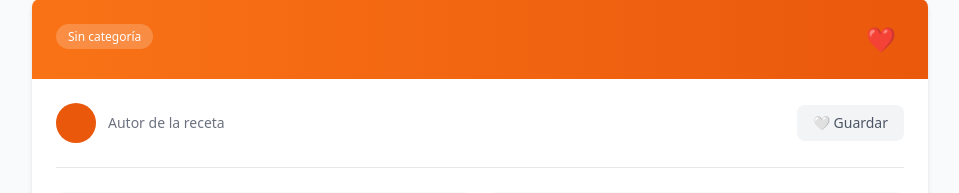
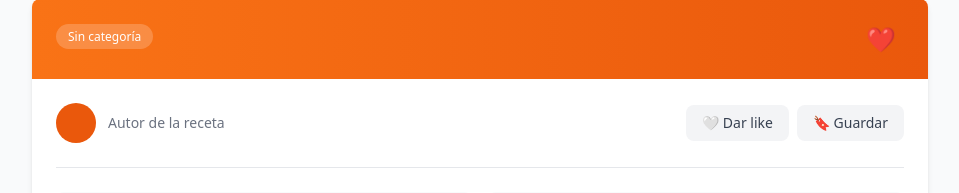
Before and after one commit to ChrisRedPixel/Sistema-de-Gestion-de-Recetas, a Flask app: template templates/receta_detalle.html in a window 1280 px wide. Shown: the part 137-330 px from the top of the page, without its empty margins (160-1119 px from the left). Run offline with Flask 3, Linux system fonts and the light colour scheme; the template is opened without the code that fills it, so the values that code supplies are empty; the visitor is signed in with stand-in values (Sample User, id 1); some libraries are stand-ins or nearby versions.

Commit message:
Añadir botón para dar/quitar like a recetas
- Añadido botón de like visible en receta_detalle.html
- Separados los botones de like y favoritos
- El botón muestra estado "Dar like" o "Te gusta" según corresponda
- Iconos diferentes para like (👍) y favoritos (❤️/🔖)

```diff
--- a/templates/receta_detalle.html
+++ b/templates/receta_detalle.html
@@ -47,18 +47,36 @@
                 {% if session.user_id %}
                     <div class="flex flex-wrap gap-2">
                         {% if session.user_id != receta.autor_id %}
+                            <!-- Botón de Like -->
+                            {% if tiene_like %}
+                                <form action="{{ url_for('quitar_like', id=receta.id) }}" method="POST">
+                                    <button type="submit"
+                                            class="bg-red-100 text-red-600 px-4 py-2 rounded-lg hover:bg-red-200 transition-colors text-xs sm:text-sm btn-touch">
+                                        👍 Te gusta
+                                    </button>
+                                </form>
+                            {% else %}
+                                <form action="{{ url_for('dar_like', id=receta.id) }}" method="POST">
+                                    <button type="submit"
+                                            class="bg-gray-100 text-gray-700 px-4 py-2 rounded-lg hover:bg-gray-200 transition-colors text-xs sm:text-sm btn-touch">
+                                        🤍 Dar like
+                                    </button>
+                                </form>
+                            {% endif %}
+
+                            <!-- Botón de Favoritos -->
                             {% if es_favorito %}
                                 <form action="{{ url_for('quitar_favorito', id=receta.id) }}" method="POST">
                                     <button type="submit"
-                                            class="bg-red-100 text-red-600 px-4 py-2 rounded-lg hover:bg-red-200 transition-colors text-xs sm:text-sm btn-touch">
+                                            class="bg-pink-100 text-pink-600 px-4 py-2 rounded-lg hover:bg-pink-200 transition-colors text-xs sm:text-sm btn-touch">
                                         ❤️ En favoritos
                                     </button>
                                 </form>
                             {% else %}
                                 <form action="{{ url_for('agregar_favorito', id=receta.id) }}" method="POST">
                                     <button type="submit"
-                                            class="bg-gray-100 text-gray-600 px-4 py-2 rounded-lg hover:bg-gray-200 transition-colors text-xs sm:text-sm btn-touch">
-                                        🤍 Guardar
+                                            class="bg-gray-100 text-gray-700 px-4 py-2 rounded-lg hover:bg-gray-200 transition-colors text-xs sm:text-sm btn-touch">
+                                        🔖 Guardar
                                     </button>
                                 </form>
                             {% endif %}
```
